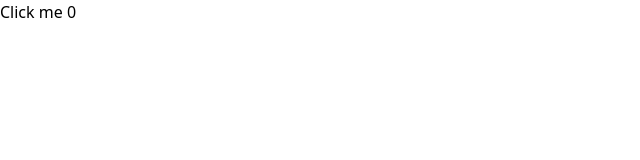
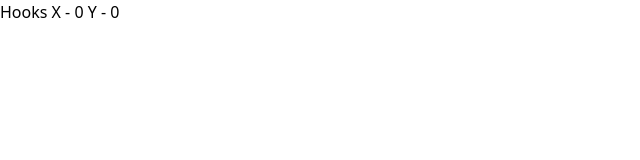
Before and after one commit to YannKamche/Learning-React, a React (Vite) app in the folder react-hooks/: page / in a window 1280 px wide. Shown: the top 160 px of the page, without its empty margins (0-640 px from the left). Built offline with nearby package versions, Linux system fonts and the light colour scheme.

Commit message:
run effects only once

```diff
--- a/react-hooks/src/App.jsx
+++ b/react-hooks/src/App.jsx
@@ -3,6 +3,7 @@
 import Object from './components/Object'
 import Array from './components/Array'
 import Effect from './components/Effect'
+import EffectOnce from './components/EffectOnce'
 
 const App = () => {
   return (
@@ -10,7 +11,8 @@
       {/* <Counter /> */}
       {/* <Object /> */}
       {/* <Array /> */}
-      <Effect />
+      {/* <Effect /> */}
+      <EffectOnce />
     </div>
   )
 }
--- /dev/null
+++ b/react-hooks/src/components/EffectOnce.jsx
@@ -0,0 +1,24 @@
+import React, { useEffect, useState } from 'react'
+
+const EffectOnce = () => {
+    const [ x, setX ] = useState(0)
+    const [ y, setY ] = useState(0)
+
+    const logMousePosition = e => {
+        console.log('Mouse event')
+        setX(e.clientX)
+        setY(e.clientY)
+    }
+
+    useEffect(() => {
+        console.log('useEffect called');
+        window.addEventListener('mousemove', logMousePosition)
+    }, [])
+  return (
+    <div>
+      Hooks X - {x} Y - {y}
+    </div>
+  )
+}
+
+export default EffectOnce
```
